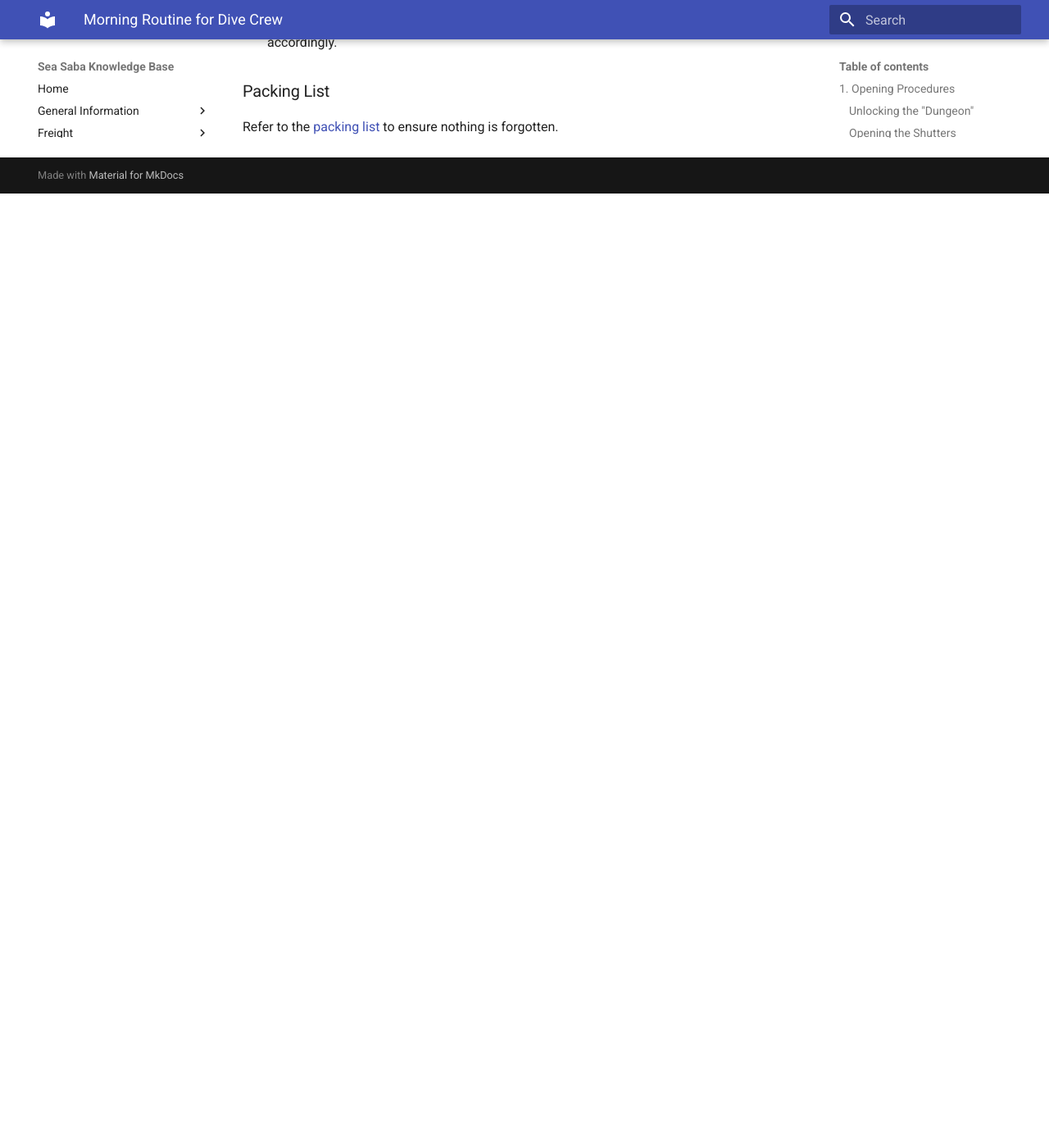
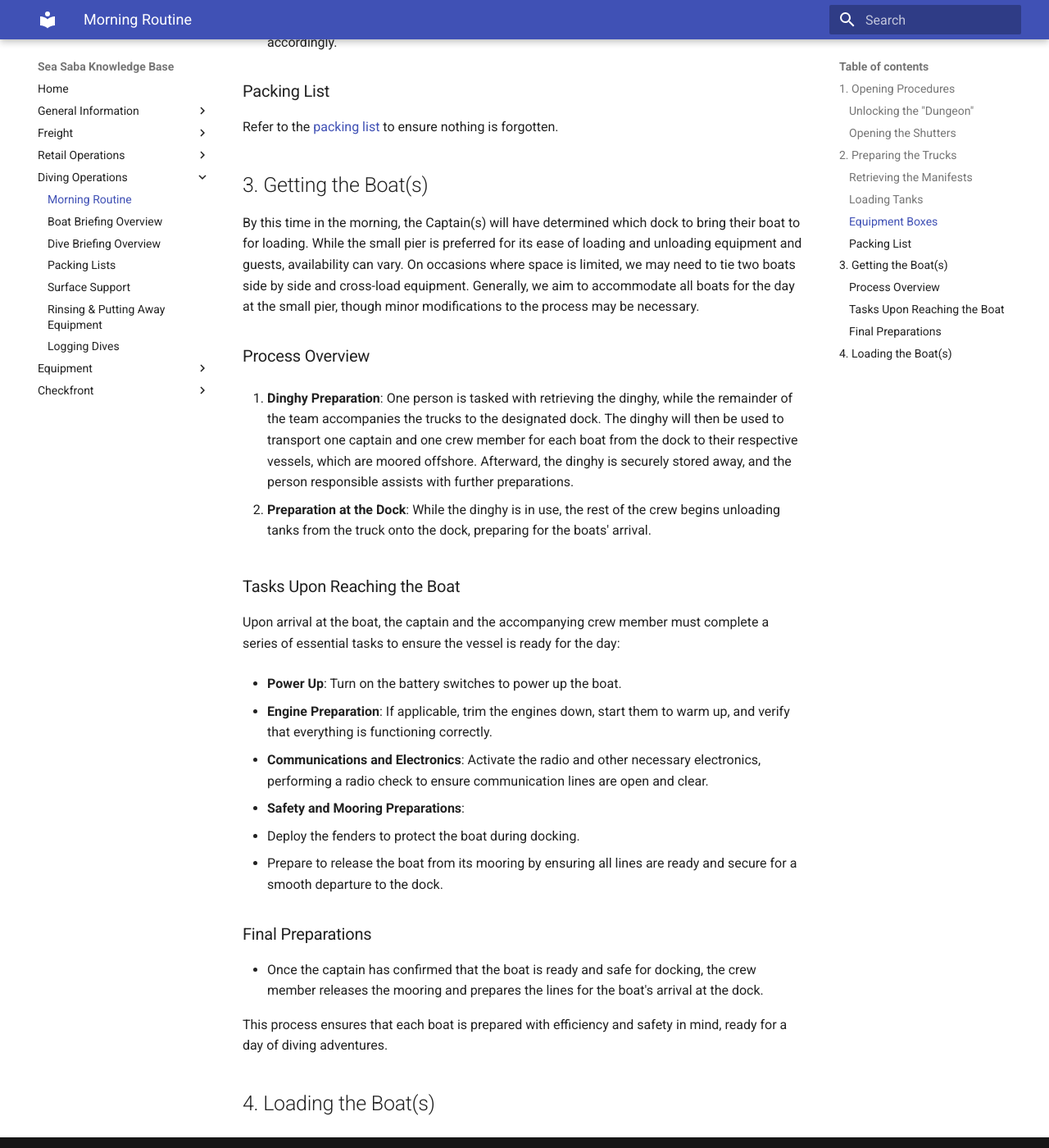
Before and after one commit to spizeck/Sea-Saba-Knowledge-Base, an MkDocs documentation site: the page built from docs/DiveOperations/MorningRoutine.md, in a window 1280 px wide and 1400 px high, scrolled down 1486 px. Shown: the whole window at 82% size. Built offline with MkDocs 1.6.1 and Material for MkDocs 9.7.7, drawn with Linux system fonts in a browser that asks for light colours; before the commit the page ends 1722 px from its top, so only the background shows below that.

Commit message:
On branch main Your branch is up to date with 'origin/main'.
Changes to be committed:
	modified:   docs/DiveOperations/MorningRoutine.md
	modified:   mkdocs.yml

Fixed typo

```diff
--- a/docs/DiveOperations/MorningRoutine.md
+++ b/docs/DiveOperations/MorningRoutine.md
@@ -41,3 +41,35 @@ Collect the manifests for the day to determine the needs for tanks and equipment
 
 ### Packing List
 Refer to the [packing list](DiveOperations/PackingLists.md) to ensure nothing is forgotten.
+
+## 3. Getting the Boat(s)
+
+By this time in the morning, the Captain(s) will have determined which dock to bring their boat to for loading. While the small pier is preferred for its ease of loading and unloading equipment and guests, availability can vary. On occasions where space is limited, we may need to tie two boats side by side and cross-load equipment. Generally, we aim to accommodate all boats for the day at the small pier, though minor modifications to the process may be necessary.
+
+### Process Overview
+
+1. **Dinghy Preparation**: One person is tasked with retrieving the dinghy, while the remainder of the team accompanies the trucks to the designated dock. The dinghy will then be used to transport one captain and one crew member for each boat from the dock to their respective vessels, which are moored offshore. Afterward, the dinghy is securely stored away, and the person responsible assists with further preparations.
+
+2. **Preparation at the Dock**: While the dinghy is in use, the rest of the crew begins unloading tanks from the truck onto the dock, preparing for the boats' arrival.
+
+### Tasks Upon Reaching the Boat
+
+Upon arrival at the boat, the captain and the accompanying crew member must complete a series of essential tasks to ensure the vessel is ready for the day:
+
+- **Power Up**: Turn on the battery switches to power up the boat.
+
+- **Engine Preparation**: If applicable, trim the engines down, start them to warm up, and verify that everything is functioning correctly.
+
+- **Communications and Electronics**: Activate the radio and other necessary electronics, performing a radio check to ensure communication lines are open and clear.
+
+- **Safety and Mooring Preparations**:
+  - Deploy the fenders to protect the boat during docking.
+  - Prepare to release the boat from its mooring by ensuring all lines are ready and secure for a smooth departure to the dock.
+
+### Final Preparations
+
+- Once the captain has confirmed that the boat is ready and safe for docking, the crew member releases the mooring and prepares the lines for the boat's arrival at the dock.
+
+This process ensures that each boat is prepared with efficiency and safety in mind, ready for a day of diving adventures.
+
+## 4. Loading the Boat(s)
--- a/mkdocs.yml
+++ b/mkdocs.yml
@@ -23,7 +23,7 @@ nav:
       - Edge Reports: RetailOperations/EdgeReports.md
       - Store Opening & Closing Instructions: RetailOperations/RetailOpenClosing.md
   - Diving Operations:
-      - Morning Routine: DiveOperations/MorningRouting.md
+      - Morning Routine: DiveOperations/MorningRoutine.md
       - Boat Briefing Overview: DiveOperations/BoatBriefingOverview.md
       - Dive Briefing Overview: DiveOperations/DiveBriefingOverview.md
       - Packing Lists: DiveOperations/PackingLists.md
```
